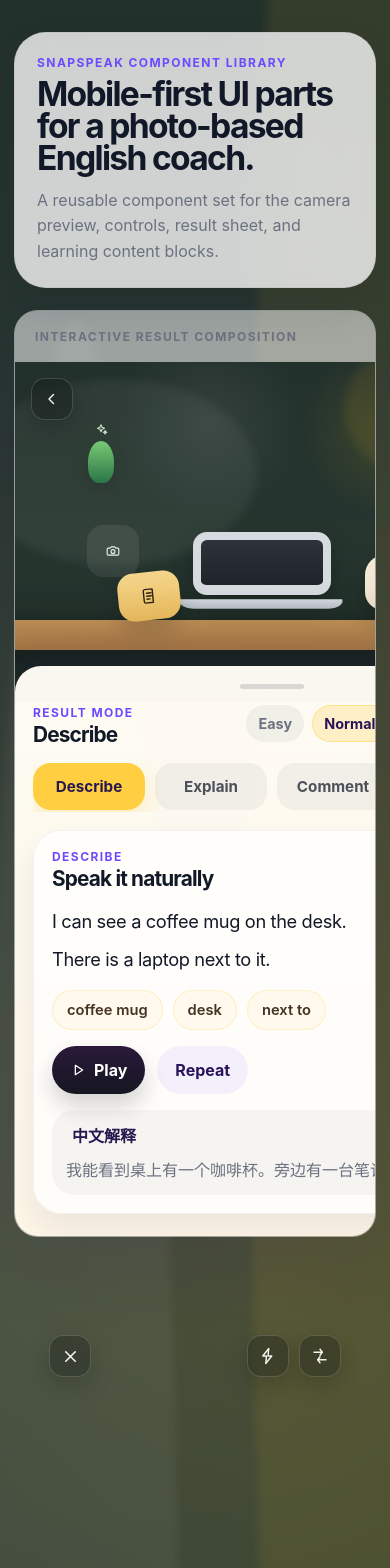
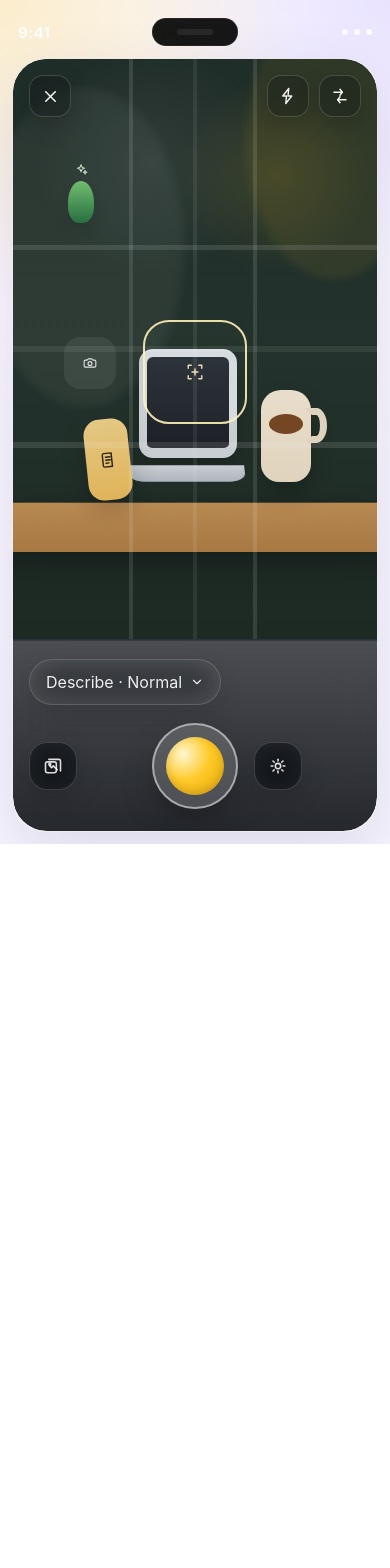
Before and after one commit to okkknight/snapspeak, a React (Vite) app: page / in a window 390 px wide. Shown: the top 1568 px of the page. After the commit the page ends 844 px from the top, so only its background shows below. Built offline with nearby package versions, Linux system fonts and the light colour scheme.

Commit message:
feat: convert snapspeak to mobile prototype

```diff
--- a/src/App.tsx
+++ b/src/App.tsx
@@ -1,138 +1,113 @@
-import { useMemo, useState } from 'react';
+import { useEffect, useMemo, useState } from 'react';
+import { CameraBottomBar } from './components/CameraBottomBar';
 import { CameraPreview } from './components/CameraPreview';
-import { CameraBottomBar } from './components/CameraBottomBar';
 import { CapturedPhotoPreview } from './components/CapturedPhotoPreview';
 import { ResultBottomSheet } from './components/ResultBottomSheet';
-import { ModeTabs } from './components/ModeTabs';
-import { LevelSelector } from './components/LevelSelector';
-import { EnglishResultCard } from './components/EnglishResultCard';
-import { ModeLevelChip } from './components/ModeLevelChip';
-import { ShutterButton } from './components/ShutterButton';
-import { VoiceButton } from './components/VoiceButton';
-import { ChineseExplanation } from './components/ChineseExplanation';
-import { WordChips } from './components/WordChips';
-import { SceneMock } from './components/SceneMock';
-import { getMockResult, modeOrder, levelOrder } from './data/mockResults';
+import { getMockResult, levelOrder } from './data/mockResults';
 import type { Level, Mode } from './types';
 
-const showcaseItems = [
-  { title: 'Camera preview', element: <CameraPreview /> },
-  {
-    title: 'Bottom camera controls',
-    element: (
-      <div className="showcase-stack__demo showcase-stack__demo--dark">
-        <CameraBottomBar mode="Describe" level="Normal" />
+type Screen = 'camera' | 'result';
+
+function MobileStatusBar() {
+  return (
+    <div className="mobile-status-bar" aria-hidden="true">
+      <span className="mobile-status-bar__time">9:41</span>
+      <div className="mobile-status-bar__island">
+        <span />
       </div>
-    ),
-  },
-  {
-    title: 'Result header + sheet',
-    element: <ResultBottomSheet mode="Describe" level="Normal" result={getMockResult('Describe', 'Normal')} />,
-  },
-  {
-    title: 'Captured photo preview',
-    element: <CapturedPhotoPreview />,
-  },
-  {
-    title: 'Tabs and selectors',
-    element: (
-      <div className="showcase-grid">
-        <ModeTabs active="Explain" />
-        <LevelSelector active="Normal" />
+      <div className="mobile-status-bar__icons">
+        <span />
+        <span />
+        <span />
       </div>
-    ),
-  },
-  {
-    title: 'Content blocks',
-    element: (
-      <div className="showcase-grid showcase-grid--tight">
-        <ModeLevelChip mode="Describe" level="Normal" />
-        <ShutterButton />
-        <VoiceButton />
-        <WordChips words={['coffee mug', 'desk', 'next to']} />
-        <ChineseExplanation text="我能看到桌上有一个咖啡杯。旁边有一台笔记本电脑。" open />
     </div>
-    ),
-  },
-  {
-    title: 'English result card',
-    element: <EnglishResultCard result={getMockResult('Comment', 'Advanced')} chineseOpen />,
-  },
-  {
-    title: 'Scene mock asset',
-    element: (
-      <div className="showcase-stack__demo showcase-stack__demo--scene">
-        <SceneMock />
-      </div>
-    ),
-  },
-];
+  );
+}
+
+function nextLevel(level: Level): Level {
+  const index = levelOrder.indexOf(level);
+  return levelOrder[(index + 1) % levelOrder.length];
+}
 
 export default function App() {
+  const [screen, setScreen] = useState<Screen>('camera');
   const [activeMode, setActiveMode] = useState<Mode>('Describe');
   const [activeLevel, setActiveLevel] = useState<Level>('Normal');
-  const [chineseOpen, setChineseOpen] = useState(true);
+  const [chineseOpen, setChineseOpen] = useState(false);
+  const [playing, setPlaying] = useState(false);
 
   const result = useMemo(() => getMockResult(activeMode, activeLevel), [activeMode, activeLevel]);
 
+  useEffect(() => {
+    if (screen !== 'result') {
+      setPlaying(false);
+      window.speechSynthesis?.cancel();
+    }
+  }, [screen]);
+
+  useEffect(() => {
+    setChineseOpen(false);
+  }, [activeMode, activeLevel, screen]);
+
+  const handlePlay = () => {
+    if (typeof window === 'undefined' || !window.speechSynthesis) {
+      return;
+    }
+
+    window.speechSynthesis.cancel();
+    const utterance = new SpeechSynthesisUtterance(result.speakText);
+    utterance.lang = 'en-US';
+    utterance.onstart = () => setPlaying(true);
+    utterance.onend = () => setPlaying(false);
+    utterance.onerror = () => setPlaying(false);
+    window.speechSynthesis.speak(utterance);
+  };
+
+  const handleShutter = () => {
+    setScreen('result');
+    setChineseOpen(false);
+    setPlaying(false);
+  };
+
+  const handleRetake = () => {
+    setScreen('camera');
+    setPlaying(false);
+  };
+
+  const handleSwitchLevel = () => {
+    setActiveLevel((current) => nextLevel(current));
+  };
+
   return (
-    <main className="app-shell">
-      <div className="app-shell__backdrop app-shell__backdrop--left" />
-      <div className="app-shell__backdrop app-shell__backdrop--right" />
+    <main className="mobile-app">
+      <div className="mobile-app__shell">
+        <MobileStatusBar />
 
-      <header className="page-header">
-        <div>
-          <p className="page-header__kicker">snapspeak component library</p>
-          <h1>Mobile-first UI parts for a photo-based English coach.</h1>
-        </div>
-        <p className="page-header__lead">
-          A reusable component set for the camera preview, controls, result sheet, and learning content blocks.
-        </p>
-      </header>
-
-      <section className="live-playground">
-        <div className="live-playground__label">Interactive result composition</div>
-        <CapturedPhotoPreview />
+        {screen === 'camera' ? (
+          <section className="mobile-screen mobile-screen--camera" aria-label="Camera mode">
+            <CameraPreview className="mobile-screen__preview" />
+            <CameraBottomBar mode={activeMode} level={activeLevel} onShutter={handleShutter} className="mobile-screen__bottom-bar" />
+          </section>
+        ) : (
+          <section className="mobile-screen mobile-screen--result" aria-label="Result mode">
+            <CapturedPhotoPreview className="mobile-screen__preview" />
             <ResultBottomSheet
               mode={activeMode}
               level={activeLevel}
               result={result}
               chineseOpen={chineseOpen}
+              playing={playing}
               onModeChange={setActiveMode}
               onLevelChange={setActiveLevel}
               onToggleChinese={() => setChineseOpen((value) => !value)}
+              onPlay={handlePlay}
+              onRetake={handleRetake}
+              onSwitchLevel={handleSwitchLevel}
+              className="mobile-screen__sheet"
             />
           </section>
-
-      <section className="showcase-grid-layout">
-        {showcaseItems.map((item) => (
-          <article key={item.title} className="showcase-card">
-            <div className="showcase-card__meta">
-              <h2>{item.title}</h2>
-            </div>
-            {item.element}
-          </article>
-        ))}
-      </section>
-
-      <section className="mock-matrix">
-        <div className="mock-matrix__header">
-          <h2>Mock content matrix</h2>
-          <p>Mode and level combinations that can be reused later when the real workflow arrives.</p>
-        </div>
-        <div className="mock-matrix__chips">
-          {modeOrder.map((mode) =>
-            levelOrder.map((level) => (
-              <div key={`${mode}-${level}`} className="mock-matrix__chip">
-                <strong>
-                  {mode} · {level}
-                </strong>
-                <span>{getMockResult(mode, level).english[0]}</span>
-              </div>
-            )),
         )}
       </div>
-      </section>
     </main>
   );
 }
--- a/src/components/CameraBottomBar.tsx
+++ b/src/components/CameraBottomBar.tsx
@@ -7,10 +7,11 @@ import { ImagesIcon, SettingsIcon } from './icons';
 type Props = {
   mode: Mode;
   level: Level;
+  onShutter?: () => void;
   className?: string;
 };
 
-export function CameraBottomBar({ mode, level, className }: Props) {
+export function CameraBottomBar({ mode, level, onShutter, className }: Props) {
   return (
     <div className={cn('camera-bottom-bar', className)}>
       <ModeLevelChip mode={mode} level={level} />
@@ -18,7 +19,7 @@ export function CameraBottomBar({ mode, level, className }: Props) {
         <button type="button" className="camera-bottom-bar__icon-button" aria-label="Open album">
           <ImagesIcon size={20} />
         </button>
-        <ShutterButton />
+        <ShutterButton onClick={onShutter} />
         <button type="button" className="camera-bottom-bar__icon-button" aria-label="Open settings">
           <SettingsIcon size={20} />
         </button>
--- a/src/components/EnglishResultCard.tsx
+++ b/src/components/EnglishResultCard.tsx
@@ -9,10 +9,19 @@ type Props = {
   result: AIResult;
   chineseOpen?: boolean;
   onToggleChinese?: () => void;
+  onPlay?: () => void;
+  playing?: boolean;
   className?: string;
 };
 
-export function EnglishResultCard({ result, chineseOpen = false, onToggleChinese, className }: Props) {
+export function EnglishResultCard({
+  result,
+  chineseOpen = false,
+  onToggleChinese,
+  onPlay,
+  playing = false,
+  className,
+}: Props) {
   return (
     <article className={cn('english-result-card', className)}>
       <div className="english-result-card__header">
@@ -34,8 +43,8 @@ export function EnglishResultCard({ result, chineseOpen = false, onToggleChinese
       <WordChips words={result.words} />
 
       <div className="english-result-card__actions">
-        <VoiceButton />
-        <button type="button" className="english-result-card__secondary">
+        <VoiceButton playing={playing} onClick={onPlay} />
+        <button type="button" className="english-result-card__secondary" onClick={onPlay}>
           Repeat
         </button>
       </div>
--- a/src/components/ResultBottomSheet.tsx
+++ b/src/components/ResultBottomSheet.tsx
@@ -9,9 +9,13 @@ type Props = {
   level: Level;
   result: AIResult;
   chineseOpen?: boolean;
+  playing?: boolean;
   onModeChange?: (mode: Mode) => void;
   onLevelChange?: (level: Level) => void;
   onToggleChinese?: () => void;
+  onPlay?: () => void;
+  onRetake?: () => void;
+  onSwitchLevel?: () => void;
   className?: string;
 };
 
@@ -20,9 +24,13 @@ export function ResultBottomSheet({
   level,
   result,
   chineseOpen = false,
+  playing = false,
   onModeChange,
   onLevelChange,
   onToggleChinese,
+  onPlay,
+  onRetake,
+  onSwitchLevel,
   className,
 }: Props) {
   return (
@@ -36,7 +44,21 @@ export function ResultBottomSheet({
         <LevelSelector active={level} onChange={onLevelChange} />
       </div>
       <ModeTabs active={mode} onChange={onModeChange} />
-      <EnglishResultCard result={result} chineseOpen={chineseOpen} onToggleChinese={onToggleChinese} />
+      <EnglishResultCard
+        result={result}
+        chineseOpen={chineseOpen}
+        playing={playing}
+        onToggleChinese={onToggleChinese}
+        onPlay={onPlay}
+      />
+      <div className="result-bottom-sheet__footer">
+        <button type="button" className="result-bottom-sheet__ghost-button" onClick={onRetake}>
+          Retake
+        </button>
+        <button type="button" className="result-bottom-sheet__primary-button" onClick={onSwitchLevel}>
+          Switch level
+        </button>
+      </div>
     </section>
   );
 }
--- a/src/styles.css
+++ b/src/styles.css
@@ -26,6 +26,7 @@ body,
 }
 
 body {
+  overflow-x: hidden;
   background:
     radial-gradient(circle at top left, rgba(255, 201, 40, 0.24), transparent 32%),
     radial-gradient(circle at top right, rgba(109, 74, 255, 0.12), transparent 28%),
@@ -39,6 +40,144 @@ button {
 
 #root {
   min-height: 100vh;
+  display: flex;
+  justify-content: center;
+}
+
+.mobile-app {
+  width: min(100vw, 430px);
+  min-height: 100dvh;
+}
+
+.mobile-app__shell {
+  display: flex;
+  flex-direction: column;
+  gap: 10px;
+  min-height: 100dvh;
+  padding: 10px 12px calc(12px + env(safe-area-inset-bottom));
+}
+
+.mobile-status-bar {
+  display: grid;
+  grid-template-columns: 1fr auto 1fr;
+  align-items: center;
+  gap: 10px;
+  padding: 8px 6px 2px;
+  color: rgba(255, 255, 255, 0.92);
+}
+
+.mobile-status-bar__time {
+  font-size: 0.95rem;
+  font-weight: 700;
+  letter-spacing: 0.02em;
+}
+
+.mobile-status-bar__island {
+  display: grid;
+  place-items: center;
+  width: 86px;
+  height: 28px;
+  border-radius: 999px;
+  background: rgba(0, 0, 0, 0.9);
+  box-shadow: inset 0 0 0 1px rgba(255, 255, 255, 0.06);
+  justify-self: center;
+}
+
+.mobile-status-bar__island span {
+  width: 36px;
+  height: 6px;
+  border-radius: 999px;
+  background: rgba(255, 255, 255, 0.08);
+}
+
+.mobile-status-bar__icons {
+  display: flex;
+  align-items: center;
+  justify-content: flex-end;
+  gap: 6px;
+}
+
+.mobile-status-bar__icons span {
+  width: 6px;
+  height: 6px;
+  border-radius: 50%;
+  background: rgba(255, 255, 255, 0.84);
+}
+
+.mobile-screen {
+  position: relative;
+  display: flex;
+  flex: 1;
+  flex-direction: column;
+  min-height: 0;
+  overflow: hidden;
+  border: 1px solid rgba(17, 24, 39, 0.06);
+  border-radius: 34px;
+  background: rgba(255, 255, 255, 0.5);
+  box-shadow: var(--shadow-lg);
+}
+
+.mobile-screen__preview {
+  flex: 1;
+  min-height: 0;
+}
+
+.mobile-screen--camera .camera-preview {
+  flex: 1;
+  min-height: 0;
+  border-radius: 34px 34px 0 0;
+}
+
+.mobile-screen--camera .camera-bottom-bar {
+  border-radius: 0 0 34px 34px;
+}
+
+.mobile-screen--result .captured-photo-preview {
+  flex: 0 0 clamp(210px, 28vh, 280px);
+  min-height: 210px;
+}
+
+.mobile-screen--result .result-bottom-sheet {
+  flex: 1;
+  min-height: 0;
+  max-height: none;
+  margin-top: -28px;
+  overflow: auto;
+  -webkit-overflow-scrolling: touch;
+  border-radius: 28px 28px 0 0;
+  padding-bottom: calc(18px + env(safe-area-inset-bottom));
+}
+
+.mobile-screen--result .result-bottom-sheet__footer {
+  position: sticky;
+  bottom: 0;
+  z-index: 2;
+  display: flex;
+  gap: 12px;
+  margin-top: 18px;
+  padding-top: 6px;
+  background: linear-gradient(180deg, rgba(255, 249, 238, 0), rgba(255, 249, 238, 0.92) 28%, rgba(255, 249, 238, 1));
+}
+
+.result-bottom-sheet__ghost-button,
+.result-bottom-sheet__primary-button {
+  min-height: 50px;
+  flex: 1;
+  border: 0;
+  border-radius: 18px;
+  font-weight: 700;
+  cursor: pointer;
+}
+
+.result-bottom-sheet__ghost-button {
+  color: #2a145a;
+  background: rgba(17, 24, 39, 0.05);
+}
+
+.result-bottom-sheet__primary-button {
+  color: #2a145a;
+  background: rgba(255, 201, 40, 0.9);
+  box-shadow: 0 10px 24px rgba(255, 201, 40, 0.18);
 }
 
 .app-shell {
@@ -544,8 +683,8 @@ button {
 }
 
 .mode-tabs__item {
-  min-width: 112px;
-  padding: 14px 16px;
+  min-width: 94px;
+  padding: 12px 13px;
   border-radius: 18px;
   background: rgba(17, 24, 39, 0.05);
   color: rgba(17, 24, 39, 0.74);
@@ -573,14 +712,22 @@ button {
 .level-selector {
   display: flex;
   gap: 8px;
-  flex-wrap: wrap;
+  flex-wrap: nowrap;
+  max-width: 100%;
+  overflow-x: auto;
   justify-content: flex-end;
+  scrollbar-width: none;
+  -ms-overflow-style: none;
+}
+
+.level-selector::-webkit-scrollbar {
+  display: none;
 }
 
 .level-selector__item {
-  padding: 10px 12px;
+  padding: 8px 10px;
   border-radius: 999px;
-  font-size: 0.9rem;
+  font-size: 0.84rem;
   font-weight: 700;
   color: var(--muted);
   background: rgba(17, 24, 39, 0.05);
@@ -594,8 +741,8 @@ button {
 
 .english-result-card {
   display: grid;
-  gap: 16px;
-  padding: 18px;
+  gap: 12px;
+  padding: 15px;
   border-radius: 28px;
   background: rgba(255, 255, 255, 0.75);
   border: 1px solid rgba(17, 24, 39, 0.05);
@@ -615,8 +762,8 @@ button {
 
 .english-result-card__content p {
   margin: 0;
-  font-size: 1.14rem;
-  line-height: 1.6;
+  font-size: 1.02rem;
+  line-height: 1.5;
   letter-spacing: -0.02em;
   color: #121826;
 }
@@ -628,12 +775,12 @@ button {
 }
 
 .word-chips__item {
-  padding: 10px 14px;
+  padding: 9px 12px;
   border-radius: 999px;
   background: var(--surface-warm);
   border: 1px solid rgba(255, 201, 40, 0.22);
   color: #443320;
-  font-size: 0.92rem;
+  font-size: 0.88rem;
   font-weight: 600;
 }
 
@@ -643,14 +790,19 @@ button {
   gap: 12px;
 }
 
+.voice-button svg,
+.english-result-card__secondary svg {
+  flex: none;
+}
+
 .voice-button,
 .english-result-card__secondary {
   display: inline-flex;
   align-items: center;
   justify-content: center;
   gap: 8px;
-  min-height: 48px;
-  padding: 0 18px;
+  min-height: 46px;
+  padding: 0 16px;
   border: 0;
   border-radius: 999px;
   font-weight: 700;
```
Also changed, not shown: 2 other files (tests, documents, lock files or other folders). Lines whose indentation alone changed are shown as unchanged.
